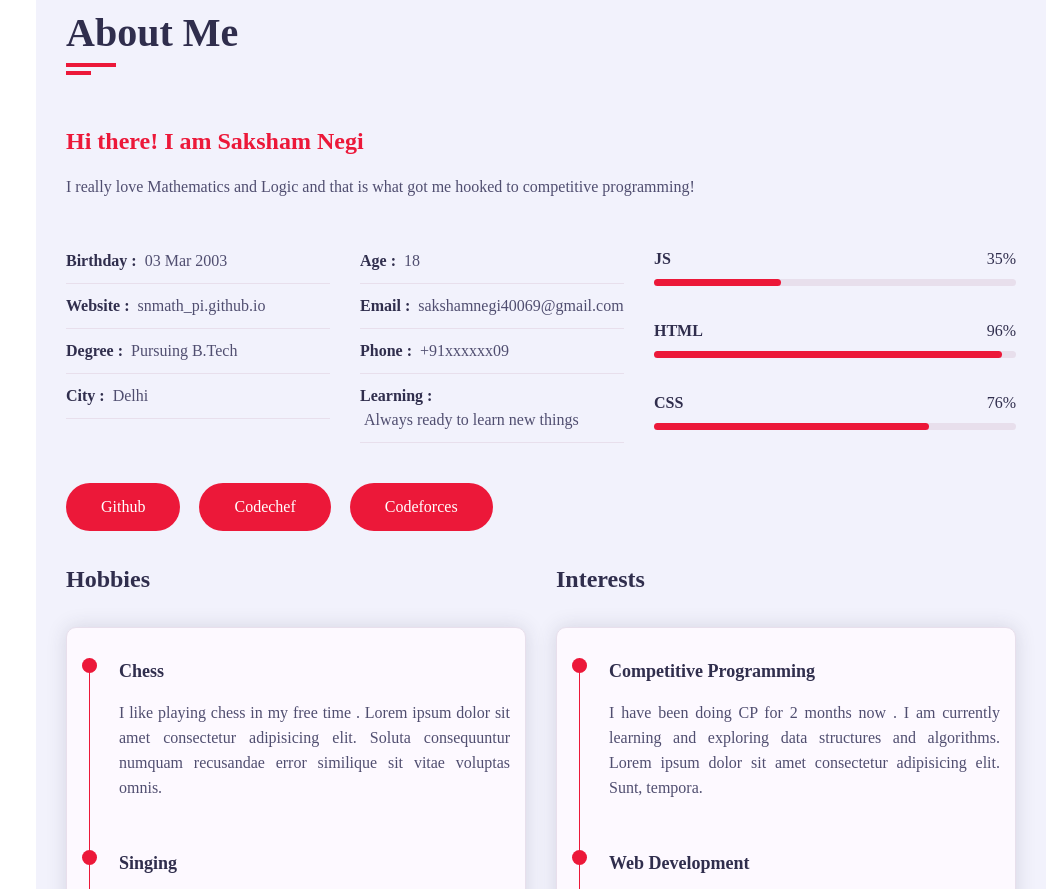
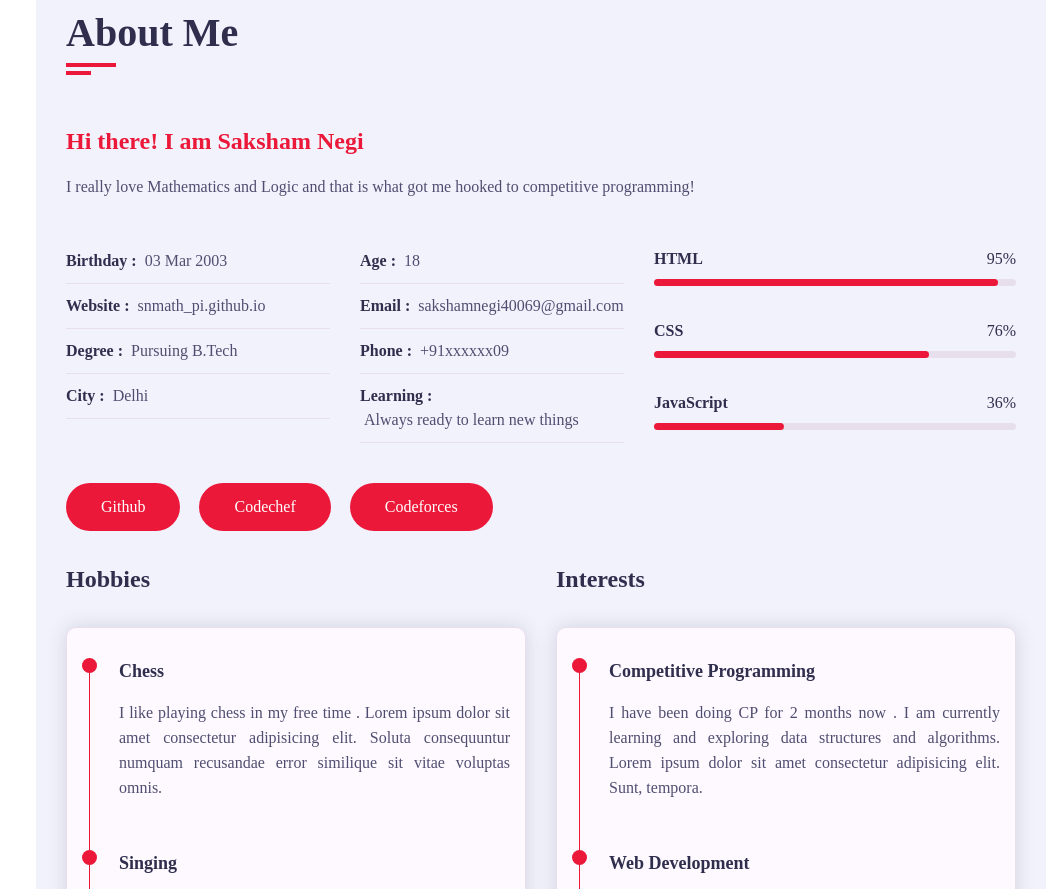
Before and after one commit to snmath-pi/snmath-pi.github.io, a plain HTML site: page index.html in a window 1280 px wide. Shown: the part 857-1746 px from the top of the page, without its empty margins (234-1280 px from the left). Drawn offline with nearby package versions, Linux system fonts and the light colour scheme; a web font is replaced by a local one.

Commit message:
Update index.html

```diff
--- a/index.html
+++ b/index.html
@@ -116,25 +116,25 @@
                 <div class="skills padd-15">
                   <div class="row">
                     <div class="skill-item padd-15">
-                      <h5>JS</h5>
+                      <h5>HTML</h5>
                       <div class="progress">
-                        <div class="progress-in" style="width: 35%;"></div>
-                        <div class="skill-percent">35%</div>
+                        <div class="progress-in" style="width: 95%;"></div>
+                        <div class="skill-percent">95%</div>
                       </div>
                     </div>
 
-                    <div class="skill-item padd-15">
-                      <h5>HTML</h5>
-                      <div class="progress">
-                        <div class="progress-in" style="width: 96%;"></div>
-                        <div class="skill-percent">96%</div>
-                      </div>
-                    </div>
                     <div class="skill-item padd-15">
                       <h5>CSS</h5>
                       <div class="progress">
                         <div class="progress-in" style="width: 76%;"></div>
                         <div class="skill-percent">76%</div>
+                      </div>
+                    </div>
+                    <div class="skill-item padd-15">
+                      <h5>JavaScript</h5>
+                      <div class="progress">
+                        <div class="progress-in" style="width: 36%;"></div>
+                        <div class="skill-percent">36%</div>
                       </div>
                     </div>
                   </div>
@@ -302,7 +302,7 @@
             <div class="contact-info-item padd-15">
               <div class="icon"><i class="fa fa-phone"></i></div>
               <h4>Call Me at</h4>
-              <a href='tel:+91'>90xxxxxx91</a>
+              <a href='tel:+91'>80xxxxxx91</a>
             </div>
             <!-- ===== Contact info item end ====== -->
              <!-- ===== Contact info item start ====== -->
@@ -316,7 +316,7 @@
              <div class="contact-info-item padd-15">
               <div class="icon"><i class="fa fa-envelope"></i></div>
               <h4>Email</h4>
-              <p>info@gmail.com</p>
+              <p>sakshamnegi40069@gmail.com</p>
             </div>
             <!-- ===== Contact info item end ====== -->
              <!-- ===== Contact info item start ====== -->
```
